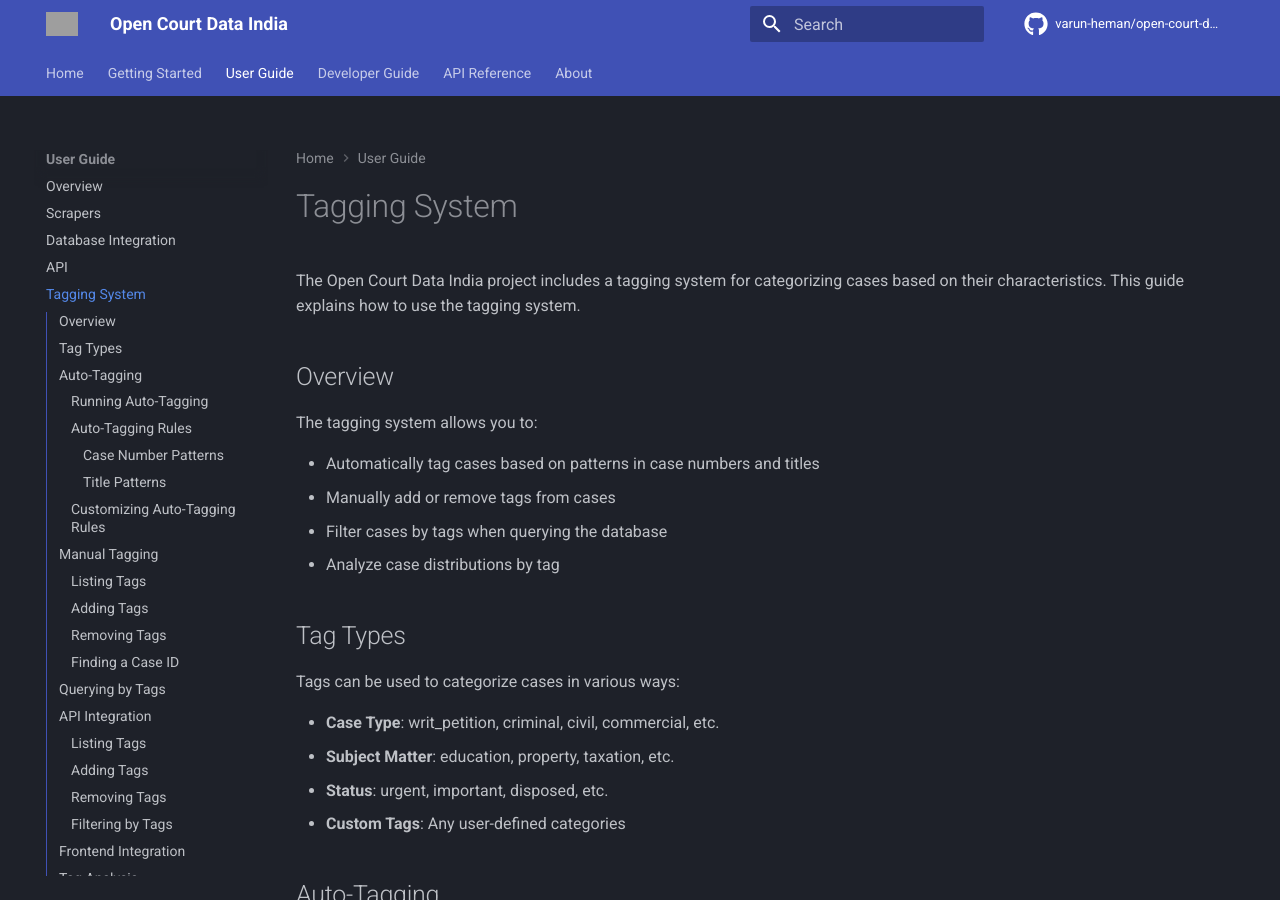
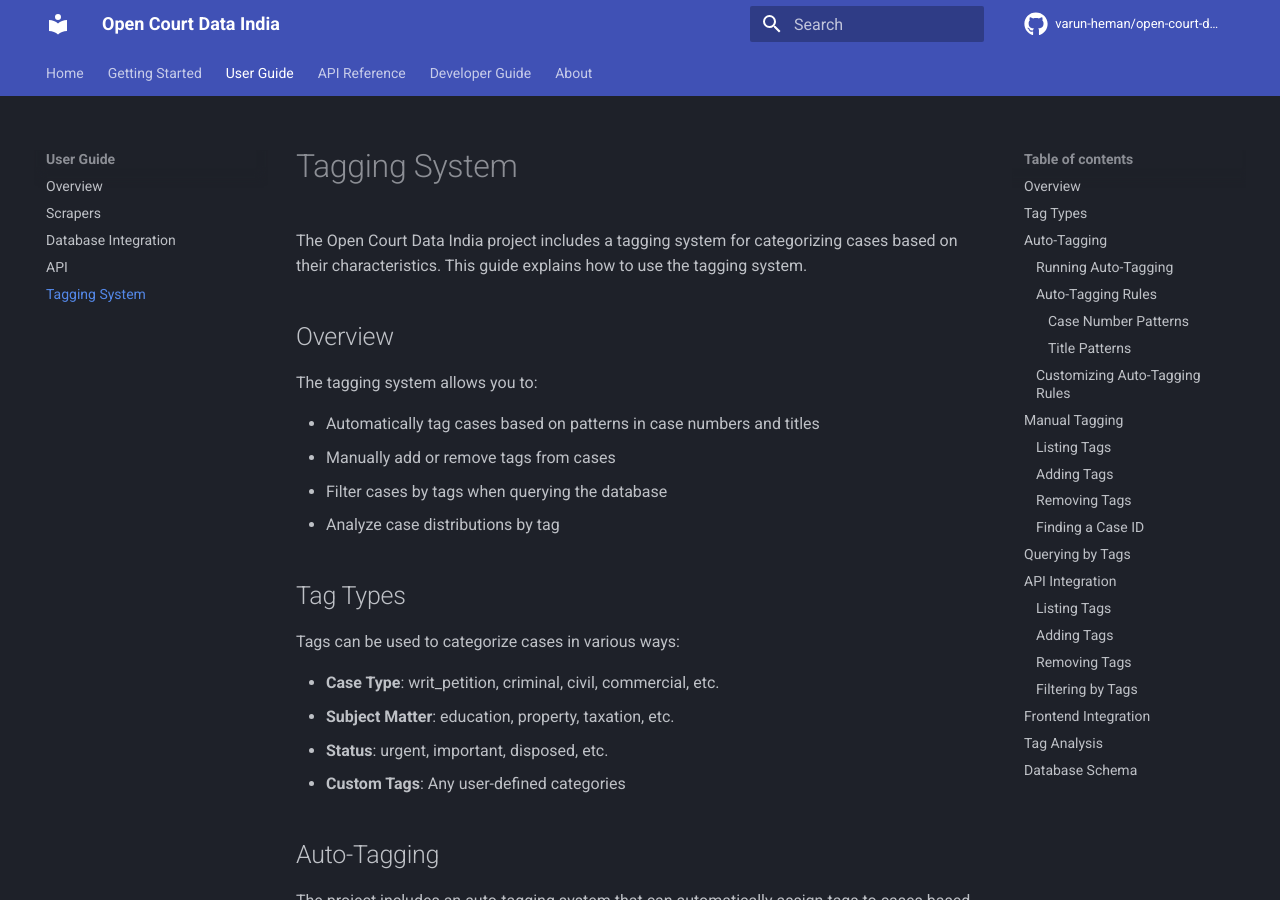
Before and after one commit to varun-heman/open-court-data-india, an MkDocs documentation site: the page built from docs/user-guide/tagging-system.md, in a window 1280 px wide and 900 px high. Built offline with MkDocs 1.6.1 and Material for MkDocs 9.7.7, drawn with Linux system fonts in a browser that asks for light colours; comment, search, counter and statistics services are not loaded; some of the changed text lies outside the part shown; grey boxes are pictures that could not be loaded.

```diff
--- a/mkdocs.yml
+++ b/mkdocs.yml
@@ -18,66 +18,25 @@ theme:
     - navigation.tabs
     - navigation.sections
     - navigation.expand
-    - navigation.path
-    - toc.integrate
     - search.suggest
     - search.highlight
-    - content.tabs.link
-    - content.code.annotation
     - content.code.copy
   icon:
     repo: fontawesome/brands/github
-  favicon: assets/favicon.png
-  logo: assets/logo.png
-  font:
-    text: Roboto
-    code: Roboto Mono
-
-static_templates:
-  - 404.html
-
-extra_css:
-  - assets/stylesheets/extra.css
-
-extra_javascript:
-  - assets/javascripts/extra.js
 
 markdown_extensions:
   - admonition
-  - attr_list
-  - def_list
-  - footnotes
-  - md_in_html
-  - toc:
-      permalink: true
-  - pymdownx.arithmatex:
-      generic: true
-  - pymdownx.betterem:
-      smart_enable: all
-  - pymdownx.caret
   - pymdownx.details
-  - pymdownx.emoji:
-      emoji_index: !!python/name:material.extensions.emoji.twemoji
-      emoji_generator: !!python/name:material.extensions.emoji.to_svg
+  - pymdownx.superfences
   - pymdownx.highlight:
       anchor_linenums: true
-      line_spans: __span
-      pygments_lang_class: true
   - pymdownx.inlinehilite
-  - pymdownx.keys
-  - pymdownx.magiclink
-  - pymdownx.mark
-  - pymdownx.smartsymbols
-  - pymdownx.superfences:
-      custom_fences:
-        - name: mermaid
-          class: mermaid
-          format: !!python/name:pymdownx.superfences.fence_code_format
+  - pymdownx.snippets
   - pymdownx.tabbed:
       alternate_style: true
-  - pymdownx.tasklist:
-      custom_checkbox: true
-  - pymdownx.tilde
+  - tables
+  - footnotes
+  - attr_list
 
 plugins:
   - search
@@ -89,6 +48,14 @@ plugins:
             show_source: true
             show_root_heading: true
             heading_level: 3
+
+copyright: Copyright &copy; 2025 <a href="https://github.com/varun-heman">Varun Hemachandran</a>
+
+extra:
+  social:
+    - icon: fontawesome/brands/github
+      link: https://github.com/varun-heman
+  generator: false
 
 nav:
   - Home: index.md
@@ -102,26 +69,15 @@ nav:
     - Database Integration: user-guide/database-integration.md
     - API: user-guide/api.md
     - Tagging System: user-guide/tagging-system.md
+  - API Reference:
+    - Scrapers: api-reference/scrapers.md
+    - Database: api-reference/database.md
+    - Utilities: api-reference/utilities.md
   - Developer Guide:
     - Architecture: developer-guide/architecture.md
     - Contributing: developer-guide/contributing.md
     - Code Style: developer-guide/code-style.md
     - Code of Conduct: developer-guide/code-of-conduct.md
-  - API Reference:
-    - Scrapers: api-reference/scrapers.md
-    - Database: api-reference/database.md
-    - Utilities: api-reference/utilities.md
   - About:
+    - Changelog: about/changelog.md
     - License: about/license.md
-    - Changelog: about/changelog.md
-
-extra:
-  social:
-    - icon: fontawesome/brands/github
-      link: https://github.com/varun-heman/open-court-data-india
-  analytics:
-    provider: google
-    property: !ENV GOOGLE_ANALYTICS_KEY
-  generator: false
-
-copyright: '<a href="https://everythingisnoth.ing">Copyright &copy; 2025 Varun Hemachandran</a>'
```
Also changed, not shown: requirements.txt (+5 -5 lines).
